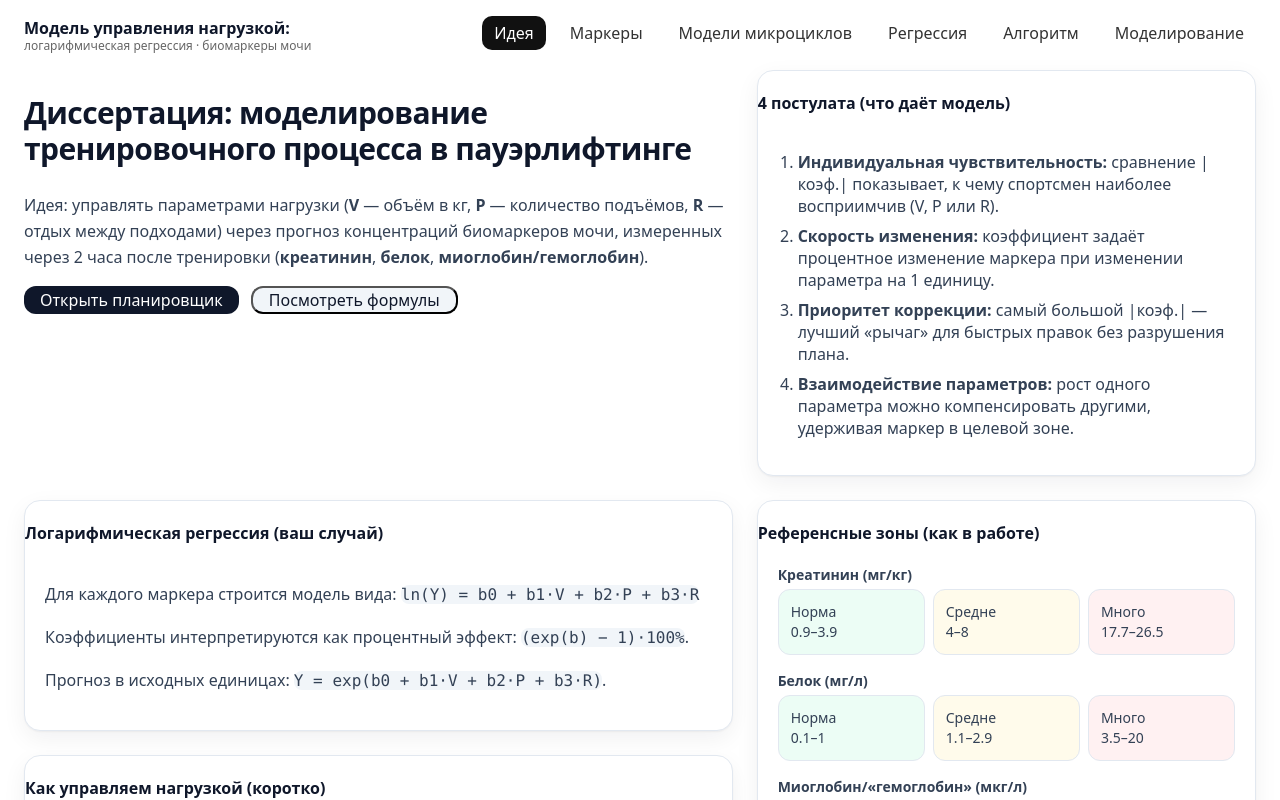
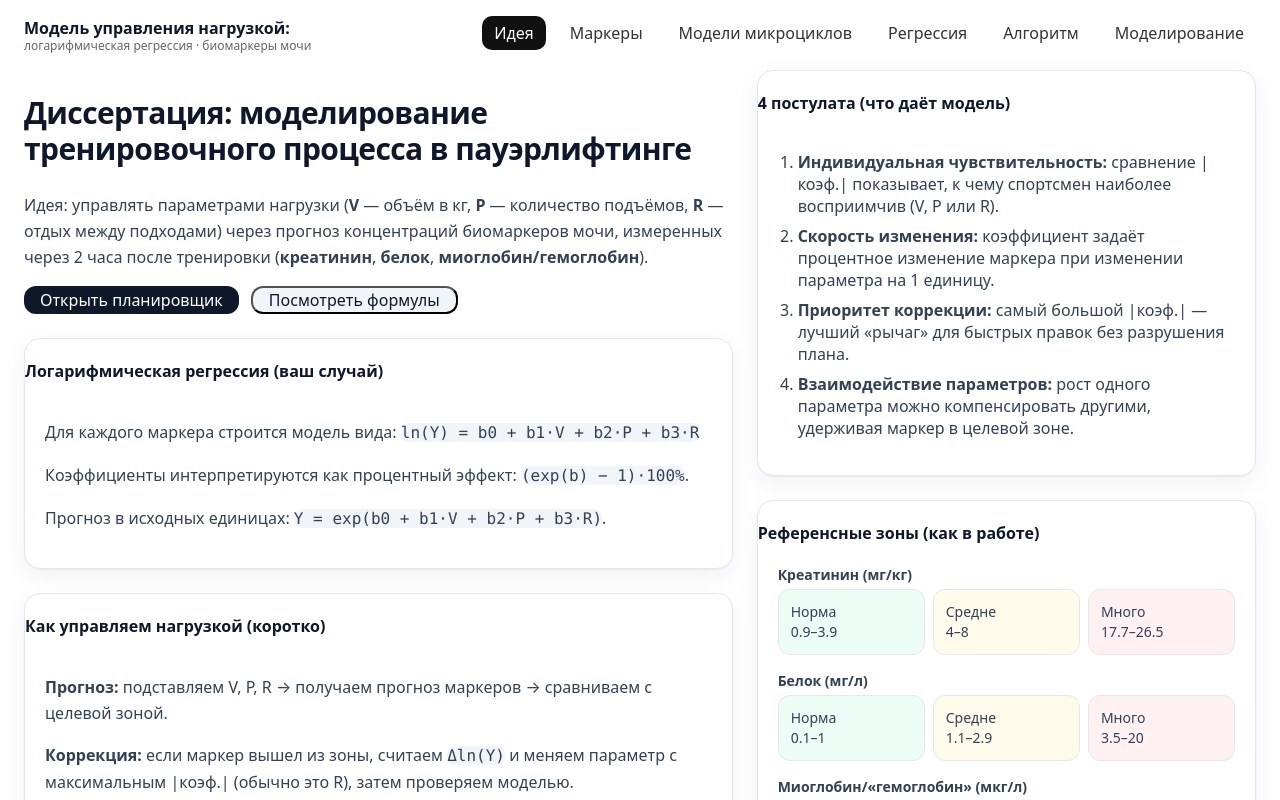
Before and after one commit to alexLuckyStrike/LoadModeling, a Nuxt app in the folder nuxt/: page / in a window 1280 px wide. Built offline with nearby package versions, Linux system fonts and the light colour scheme.

Commit message:
наводим красоту

```diff
--- a/nuxt/pages/index.vue
+++ b/nuxt/pages/index.vue
@@ -1,7 +1,8 @@
 <template>
   <div class="space-y-6">
     <section class="grid lg:grid-cols-12 gap-6 items-start">
-      <div class="lg:col-span-7 space-y-4">
+      <div class="lg:col-span-7 space-y-6">
+        <div class="space-y-4">
           <h1 class="text-2xl sm:text-3xl font-semibold tracking-tight">
             Диссертация: моделирование тренировочного процесса в пауэрлифтинге
           </h1>
@@ -32,20 +33,7 @@
           </div>
         </div>
 
-      <div class="lg:col-span-5">
-        <UiCard title="4 постулата (что даёт модель)">
-          <ol class="list-decimal pl-5 space-y-2 text-slate-700">
-            <li><b>Индивидуальная чувствительность:</b> сравнение |коэф.| показывает, к чему спортсмен наиболее восприимчив (V, P или R).</li>
-            <li><b>Скорость изменения:</b> коэффициент задаёт процентное изменение маркера при изменении параметра на 1 единицу.</li>
-            <li><b>Приоритет коррекции:</b> самый большой |коэф.| — лучший «рычаг» для быстрых правок без разрушения плана.</li>
-            <li><b>Взаимодействие параметров:</b> рост одного параметра можно компенсировать другими, удерживая маркер в целевой зоне.</li>
-          </ol>
-        </UiCard>
-      </div>
-    </section>
-
-    <section id="model" class="grid lg:grid-cols-12 gap-6">
-      <div class="lg:col-span-7 space-y-6">
+        <div id="model" class="space-y-6">
         <UiCard title="Логарифмическая регрессия (ваш случай)">
           <div class="space-y-3 text-slate-700 leading-relaxed">
             <p>
@@ -75,8 +63,18 @@
           </div>
         </UiCard>
         </div>
+      </div>
 
       <div class="lg:col-span-5 space-y-6">
+        <UiCard title="4 постулата (что даёт модель)">
+          <ol class="list-decimal pl-5 space-y-2 text-slate-700">
+            <li><b>Индивидуальная чувствительность:</b> сравнение |коэф.| показывает, к чему спортсмен наиболее восприимчив (V, P или R).</li>
+            <li><b>Скорость изменения:</b> коэффициент задаёт процентное изменение маркера при изменении параметра на 1 единицу.</li>
+            <li><b>Приоритет коррекции:</b> самый большой |коэф.| — лучший «рычаг» для быстрых правок без разрушения плана.</li>
+            <li><b>Взаимодействие параметров:</b> рост одного параметра можно компенсировать другими, удерживая маркер в целевой зоне.</li>
+          </ol>
+        </UiCard>
+
         <UiCard title="Референсные зоны (как в работе)">
           <div class="space-y-4 text-sm text-slate-700">
             <div>
```
Also changed, not shown: 1 other file (tests, documents, lock files or other folders). Lines whose indentation alone changed are shown as unchanged.
